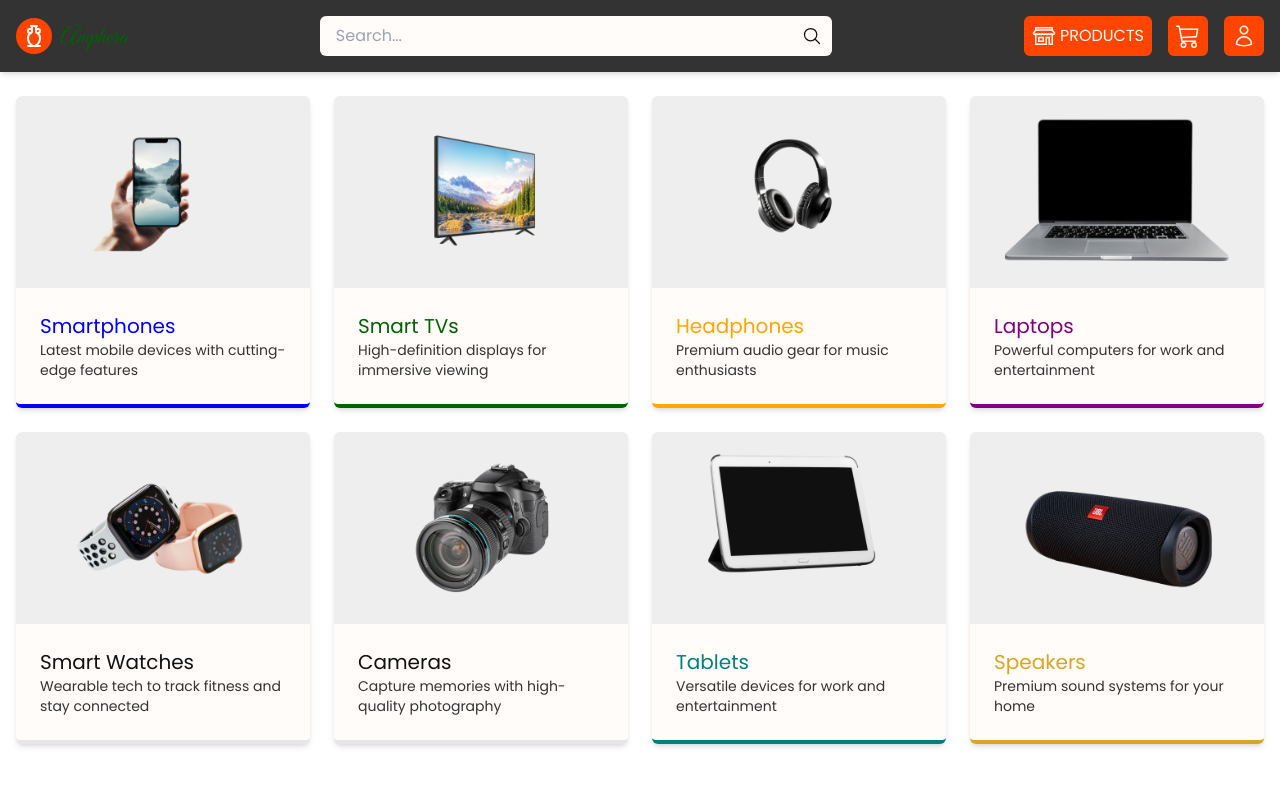
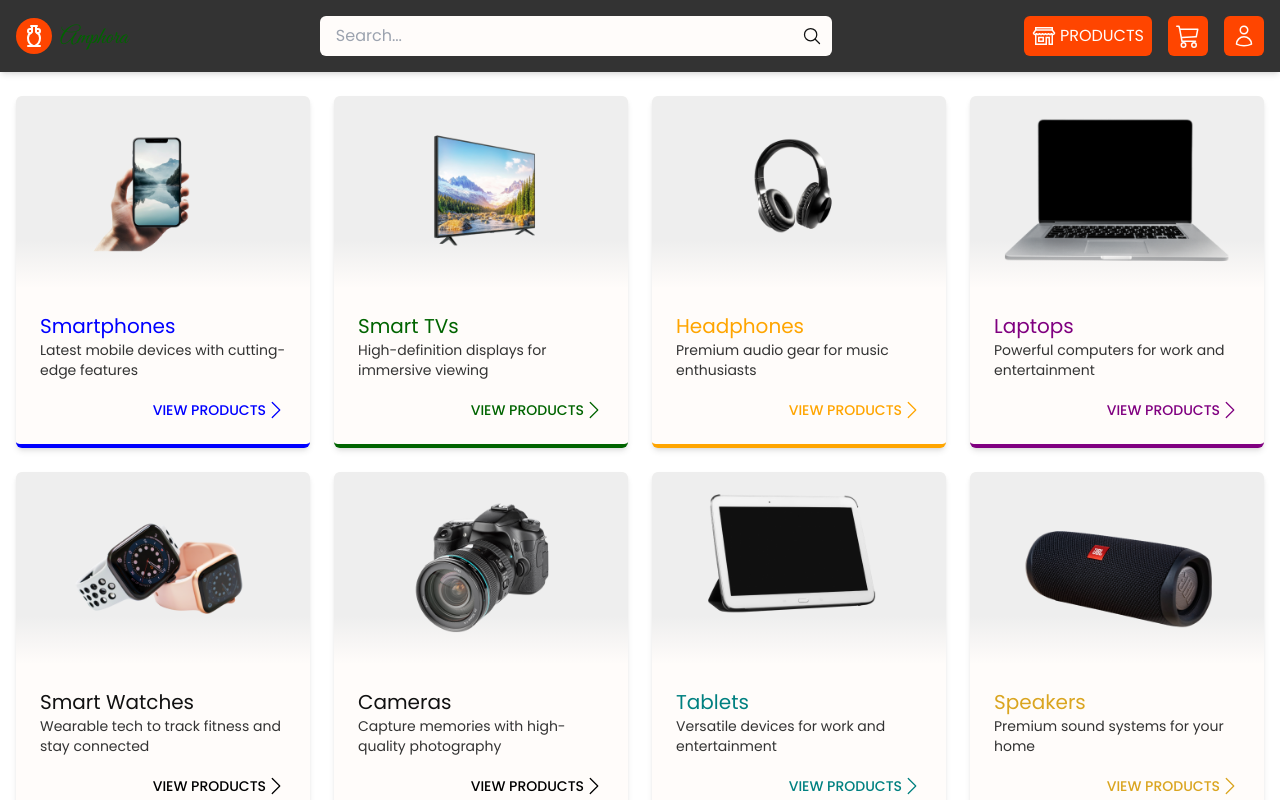
Before and after one commit to Nimira43/Amphora, a Next.js app: page /products in a window 1280 px wide. Shown: the top 800 px of the page. Built offline with nearby package versions, Linux system fonts and the light colour scheme.

Commit message:
View Products.

```diff
--- a/src/app/(store)/products/page.tsx
+++ b/src/app/(store)/products/page.tsx
@@ -1,6 +1,7 @@
 import { categories, productsList } from '@/app/data/products'
 import Image from 'next/image'
 import Link from 'next/link'
+import { BsChevronRight } from 'react-icons/bs'
 
 export default function ProductsPage() {
   const getCategoryImage = (categorySlug: string): string => {
@@ -28,6 +29,7 @@ export default function ProductsPage() {
                 sizes='(max-width: 768px) 100vw, (max-width: 1200px) 50vw, 25vw'
                 className='object-contain p-4 group-hover:scale-105 transistion-transform duration-500 ease-in-out'
               />
+              <div className='absolute bottom-0 left-0 right-0 h-12 bg-gradient-to-t from-light to-transparent'></div>
             </div>
             <div className='p-6'>
               <h3
@@ -37,6 +39,15 @@ export default function ProductsPage() {
                 {category.name}
               </h3>
               <p className='text-sm text-grey-dark'>{category.description}</p>
+              <div
+                className='flex justify-end items-center mt-5 text-sm font-medium transition-color uppercase'
+                style={{color: category.colour}}
+              >
+                View Products
+                <BsChevronRight
+                  className='text-xl transform group-hover:translate-x-1 transition-transform'
+                />
+              </div>
             </div>
           </Link>
         ))}
```
